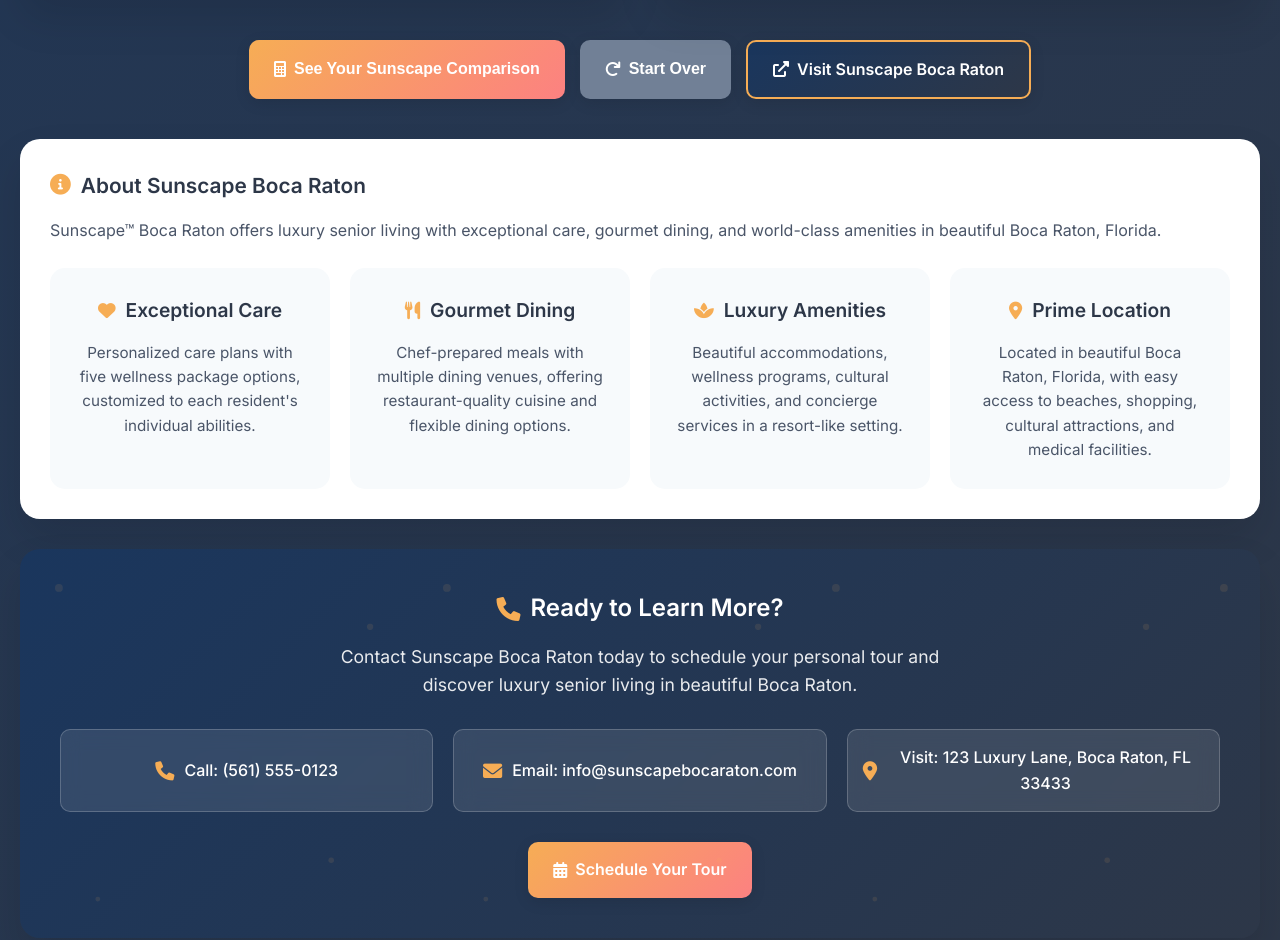
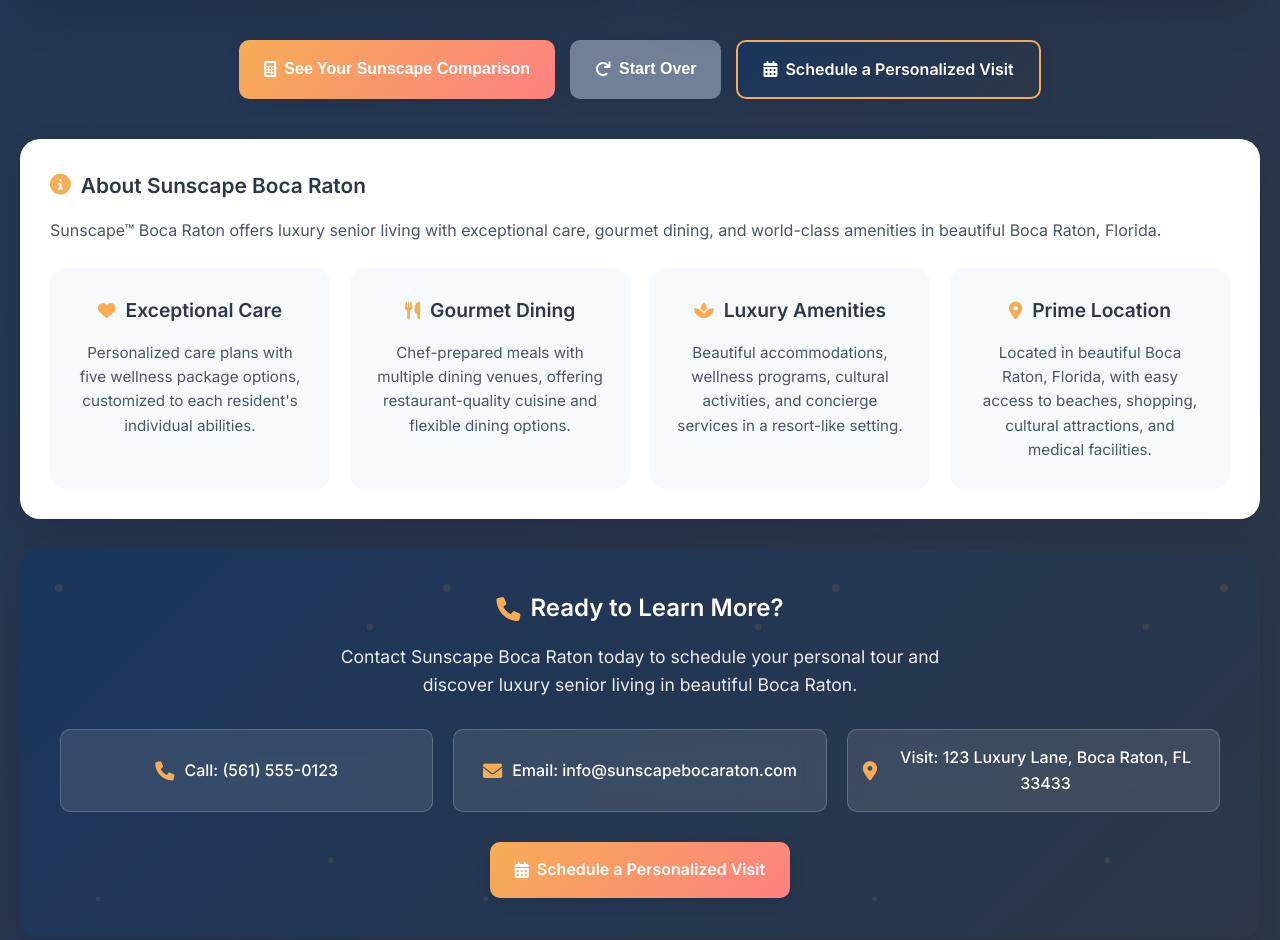
Before and after one commit to sodapork/seniorlivingcacl, a plain HTML site: page index.html in a window 1280 px wide. Shown: the part 2020-2960 px from the top of the page. Drawn offline with Linux system fonts and the light colour scheme.

Commit message:
Update main CTA to 'Schedule a Personalized Visit' with direct tour link

```diff
--- a/index.html
+++ b/index.html
@@ -283,8 +283,8 @@
             <button class="btn btn-export" id="exportBtn" style="display: none;">
                 <i class="fas fa-download"></i> Save Your Results
             </button>
-            <a href="https://www.sunscapebocaraton.com/" class="btn btn-sunscape" target="_blank">
-                <i class="fas fa-external-link-alt"></i> Visit Sunscape Boca Raton
+            <a href="https://www.sunscapebocaraton.com/schedule-a-tour/" class="btn btn-sunscape" target="_blank">
+                <i class="fas fa-calendar-alt"></i> Schedule a Personalized Visit
             </a>
         </div>
 
@@ -331,8 +331,8 @@
                     <span>Visit: 123 Luxury Lane, Boca Raton, FL 33433</span>
                 </div>
             </div>
-            <a href="https://www.sunscapebocaraton.com/" class="btn btn-primary" target="_blank">
-                <i class="fas fa-calendar-alt"></i> Schedule Your Tour
+            <a href="https://www.sunscapebocaraton.com/schedule-a-tour/" class="btn btn-primary" target="_blank">
+                <i class="fas fa-calendar-alt"></i> Schedule a Personalized Visit
             </a>
         </div>
     </div>
```
